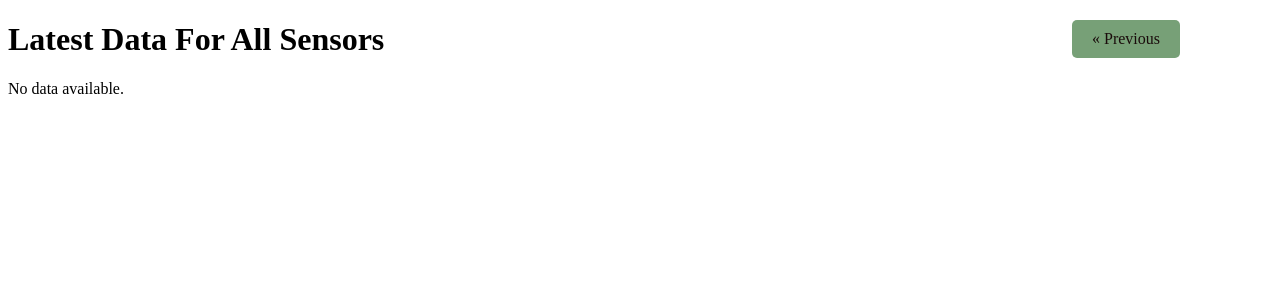
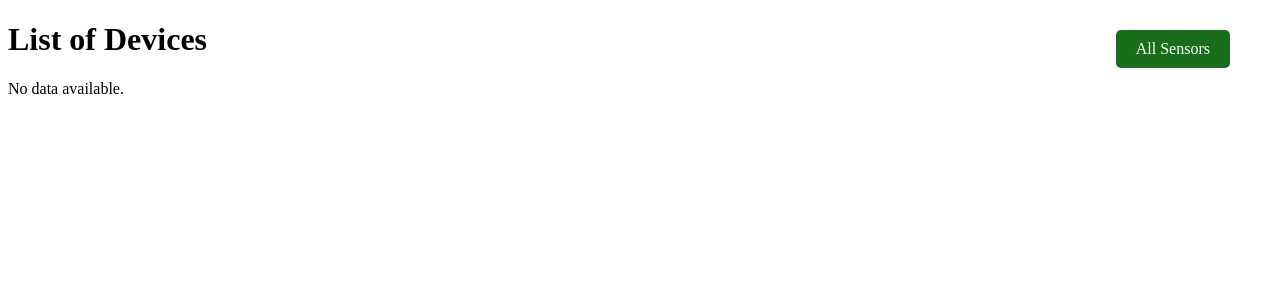
Before and after one commit to israel-at-aritsugi-lab/iot-webpage, a Flask app: page /iot/ in a window 1280 px wide. Shown: the top 300 px of the page. Run offline with Flask 3, Linux system fonts and the light colour scheme; data that the repository does not hold is empty.

Commit message:
changed the page paths

```diff
--- a/templates/device_viewer.html
+++ b/templates/device_viewer.html
@@ -11,7 +11,7 @@
 </head>
 <body>
     <h1>List of Devices</h1>
-    <a href="/iot" class="animated-button">All Sensors</a>
+    <a href="/iot/all_latest_data" class="animated-button">All Sensors</a>
     {% if device_info %}
     <table class="content-table">
         <thead>
--- a/templates/latest_sensor_reading.html
+++ b/templates/latest_sensor_reading.html
@@ -16,7 +16,7 @@
 </head>
 <body>
     <h1>Latest Data For All Sensors </h1>
-    <a href="/iot/devices" class="previous">&laquo; Previous</a>
+    <a href="/iot" class="previous">&laquo; Previous</a>
     {% if all_sensor_data %}
     <table>
         <thead>
--- a/templates/sensor_data_viewer.html
+++ b/templates/sensor_data_viewer.html
@@ -11,7 +11,7 @@
 </head>
 <body>
     <h1>All Data For Specific Sensor </h1>
-    <a href="/iot" class="previous">&laquo; Previous</a>
+    <a href="/iot/all_latest_data" class="previous">&laquo; Previous</a>
     <!-- <a href="{{ url_for('views.display_sensors_for_devices', device_id=device_id) }}" class="previous">&laquo; Previous</a> -->
 
     {% if all_sensor_data %}
--- a/templates/sensors_for_device_viewer.html
+++ b/templates/sensors_for_device_viewer.html
@@ -11,7 +11,7 @@
 </head>
 <body>
     <h1>List of Device Sensors</h1>
-    <a href="/iot/devices" class="previous">&laquo; Previous</a>
+    <a href="/iot" class="previous">&laquo; Previous</a>
     {% if sensor_info %}
     <table class="content-table">
         <thead>
--- a/views.py
+++ b/views.py
@@ -29,7 +29,7 @@ def datetime_serializer(obj):
     raise TypeError(f"Type {type(obj)} not serializable")
 
 
-@views.route('/')
+@views.route('/all_latest_data')
 def index():
     start = time.time()
     db = Database(db_instance)
@@ -67,7 +67,7 @@ def display_all_data(sensor_uid):
 
 
 #display all the devices
-@views.route('/devices')
+@views.route('/')
 def display_devices():
     db=Database(db_instance)
     all_sensor_data=db.get_all_sensor_data()
```
